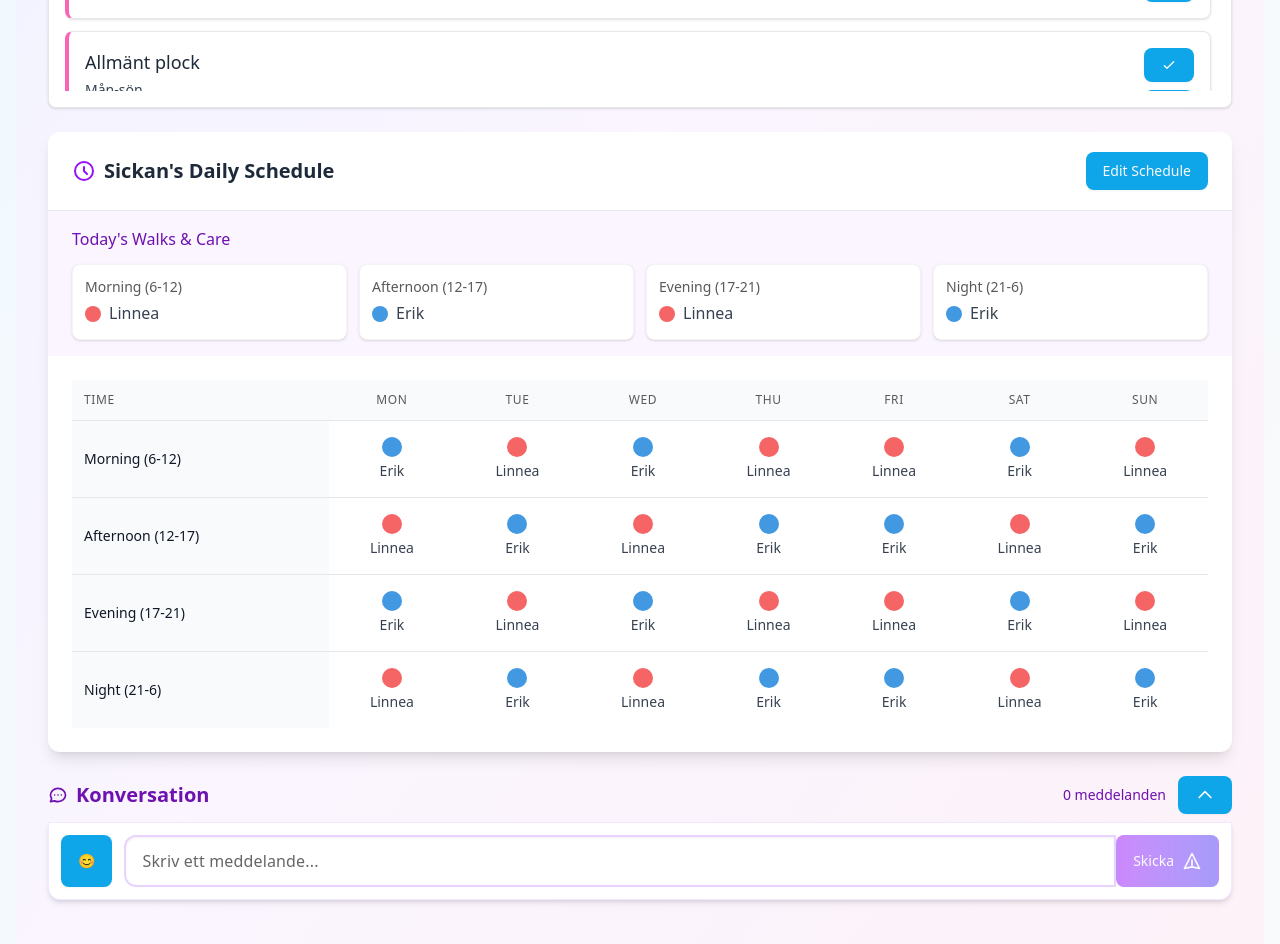
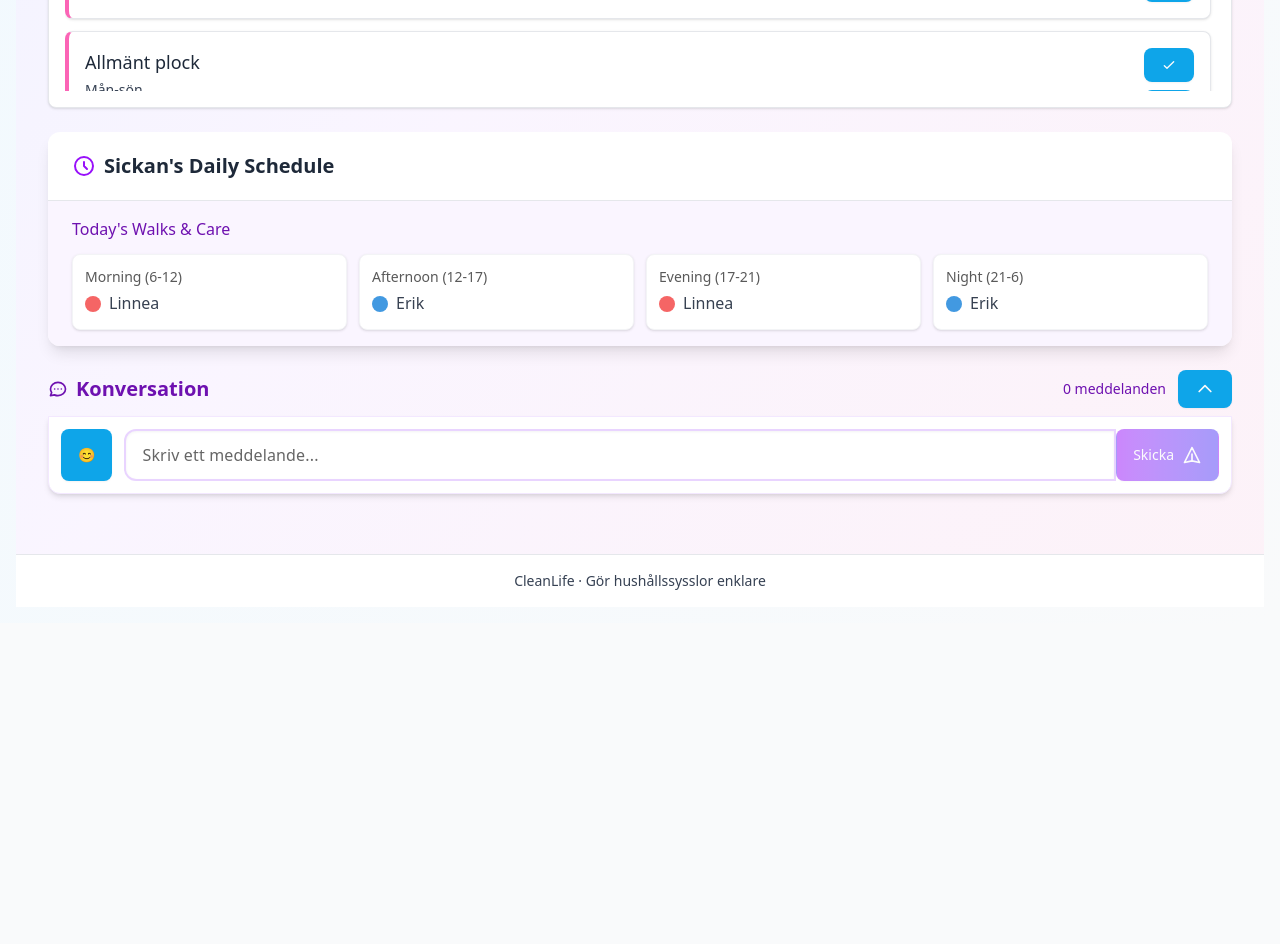
Before and after one commit to Errie15/cleanlife, a React (Vite) app: page / in a window 1280 px wide. Shown: the part 800-1744 px from the top of the page. Built offline with nearby package versions, Linux system fonts and the light colour scheme.

Commit message:
Behåll Todays Walks & Care i Alla uppgifter men ta bort tabellen

```diff
--- a/src/components/Dashboard.jsx
+++ b/src/components/Dashboard.jsx
@@ -128,6 +128,11 @@ const Dashboard = () => {
   // Show schedule based on activeCategory
   const showSchedule = useMemo(() => {
     return activeCategory === 'sickan' || activeCategory === 'all';
+  }, [activeCategory]);
+
+  // Show full schedule table
+  const showFullSchedule = useMemo(() => {
+    return activeCategory === 'sickan';
   }, [activeCategory]);
 
   // Show project decision maker based on activeCategory
@@ -284,6 +289,7 @@ const Dashboard = () => {
                 users={users}
                 currentUserId={currentUserId}
                 onUpdateSchedule={handleUpdateSchedule}
+                showFullSchedule={showFullSchedule}
               />
             </div>
           )}
--- a/src/components/PetSchedule.jsx
+++ b/src/components/PetSchedule.jsx
@@ -2,7 +2,7 @@ import React, { useState } from 'react';
 import { DAYS_OF_WEEK, TIME_SLOTS } from '../models/schedule';
 
 // Component for displaying and managing pet care schedule
-const PetSchedule = ({ schedule, users, currentUserId, onUpdateSchedule }) => {
+const PetSchedule = ({ schedule, users, currentUserId, onUpdateSchedule, showFullSchedule = true }) => {
   const [editMode, setEditMode] = useState(false);
   const [selectedDay, setSelectedDay] = useState(null);
   const [selectedSlot, setSelectedSlot] = useState(null);
@@ -86,6 +86,7 @@ const PetSchedule = ({ schedule, users, currentUserId, onUpdateSchedule }) => {
           </svg>
           Sickan's Daily Schedule
         </h2>
+        {showFullSchedule && (
           <button
             onClick={() => setEditMode(!editMode)}
             className={`px-4 py-2 rounded-md text-sm font-medium transition-colors ${
@@ -96,6 +97,7 @@ const PetSchedule = ({ schedule, users, currentUserId, onUpdateSchedule }) => {
           >
             {editMode ? 'Done Editing' : 'Edit Schedule'}
           </button>
+        )}
       </div>
 
       {/* Today's schedule - for quick reference */}
@@ -120,7 +122,8 @@ const PetSchedule = ({ schedule, users, currentUserId, onUpdateSchedule }) => {
         </div>
       </div>
 
-      {/* Weekly schedule grid */}
+      {/* Weekly schedule grid - only show when showFullSchedule is true */}
+      {showFullSchedule && (
         <div className="p-6">
           <div className="overflow-x-auto">
             <table className="min-w-full divide-y divide-gray-200">
@@ -173,9 +176,10 @@ const PetSchedule = ({ schedule, users, currentUserId, onUpdateSchedule }) => {
             </table>
           </div>
         </div>
+      )}
 
       {/* User selection panel (visible in edit mode when a slot is selected) */}
-      {editMode && selectedDay && selectedSlot && (
+      {showFullSchedule && editMode && selectedDay && selectedSlot && (
         <div className="px-6 py-4 bg-gray-50 border-t border-gray-200">
           <h3 className="text-sm font-medium text-gray-700 mb-3">
             Assign for {selectedDay}, {formatTimeSlot(selectedSlot)}:
```
Lines whose indentation alone changed are shown as unchanged.
